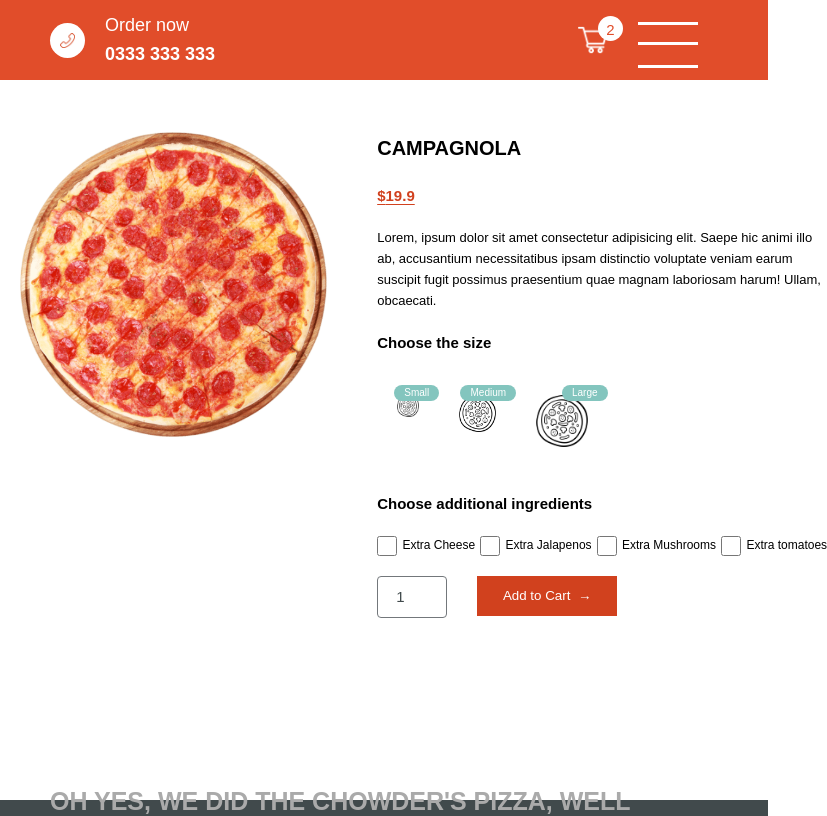
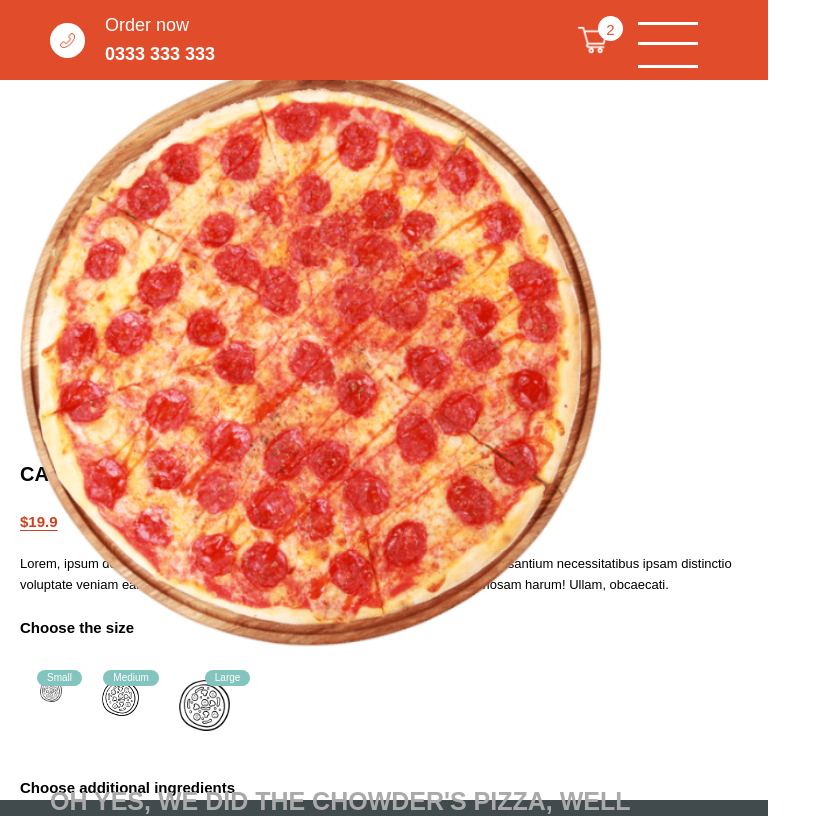
Before and after one commit to adibrisan/next-pizza-restaurant, a Next.js app: page /product/1 in a window 768 px wide. Shown: the top 816 px of the page, 827 px wide, since content can reach past the window. Built offline with nearby package versions, Linux system fonts and the light colour scheme.

Commit message:
Mobile design for product page WiP

```diff
--- a/styles/Product.module.css
+++ b/styles/Product.module.css
@@ -90,3 +90,46 @@
   display: flex;
   justify-content: space-between;
 }
+
+@media screen and (max-width: 1200px) {
+  .container {
+    display: flex;
+    flex-direction: column;
+    justify-content: center;
+  }
+
+  .pizzaImg {
+    width: 100%;
+    height: 35%;
+  }
+
+  .pizzaOptions {
+    grid-row: 2 / -1;
+  }
+}
+
+@media screen and (min-width: 630px) and (max-width: 840px) {
+  .container {
+    display: flex;
+    flex-direction: column;
+    justify-content: center;
+  }
+
+  .pizzaImg {
+    padding-top: 20rem;
+    width: 100%;
+    height: 70vh;
+  }
+
+  .pizzaOptions {
+    grid-row: 2 / -1;
+  }
+}
+
+@media screen and (min-width: 630px) and (max-width: 1200px) {
+  .pizzaImg {
+    padding-top: 22rem;
+    width: 80%;
+    height: 70vh;
+  }
+}
```
